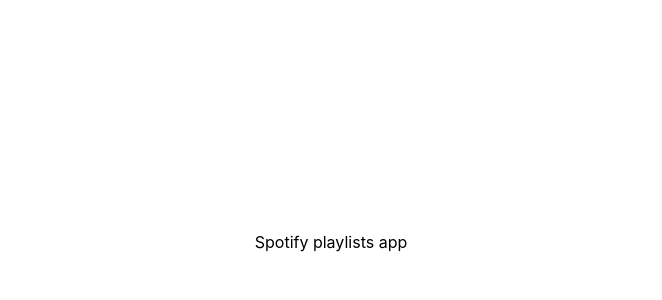
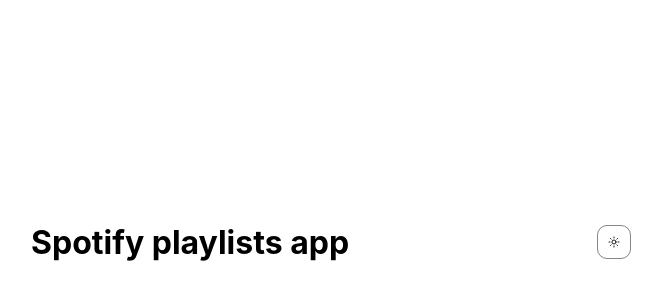
Before and after one commit to samuelreichert/spotify-playlists-app, a React (Create React App) app: page / in a window 1280 px wide. Shown: the part 158-458 px from the top of the page, without its empty margins (309-971 px from the left). Built offline with nearby package versions, Linux system fonts and the light colour scheme.

Commit message:
Add dark mode styles

```diff
--- a/src/App.scss
+++ b/src/App.scss
@@ -4,6 +4,13 @@
   align-items: center;
   justify-content: center;
   margin: 0 auto;
-  max-width: 900px;
+  max-width: 600px;
   min-height: 100vh;
 }
+
+.header {
+  align-items: center;
+  display: flex;
+  justify-content: space-between;
+  width: 100%;
+}
--- a/src/App.tsx
+++ b/src/App.tsx
@@ -1,8 +1,17 @@
 import React from 'react'
 import './App.scss'
+import { ThemeToggleButton } from './components/ThemeToggleButton'
 
 function App() {
-  return <div className="container">Spotify playlists app</div>
+  return (
+    <div className="container">
+      <div className="header">
+        <h1>Spotify playlists app</h1>
+
+        <ThemeToggleButton />
+      </div>
+    </div>
+  )
 }
 
 export default App
--- a/src/index.scss
+++ b/src/index.scss
@@ -11,4 +11,9 @@
     sans-serif;
   -webkit-font-smoothing: antialiased;
   -moz-osx-font-smoothing: grayscale;
+
+  &.dark {
+    background-color: hsl(246 6% 9%);
+    color: hsl(0, 0%, 100%);
+  }
 }
```
